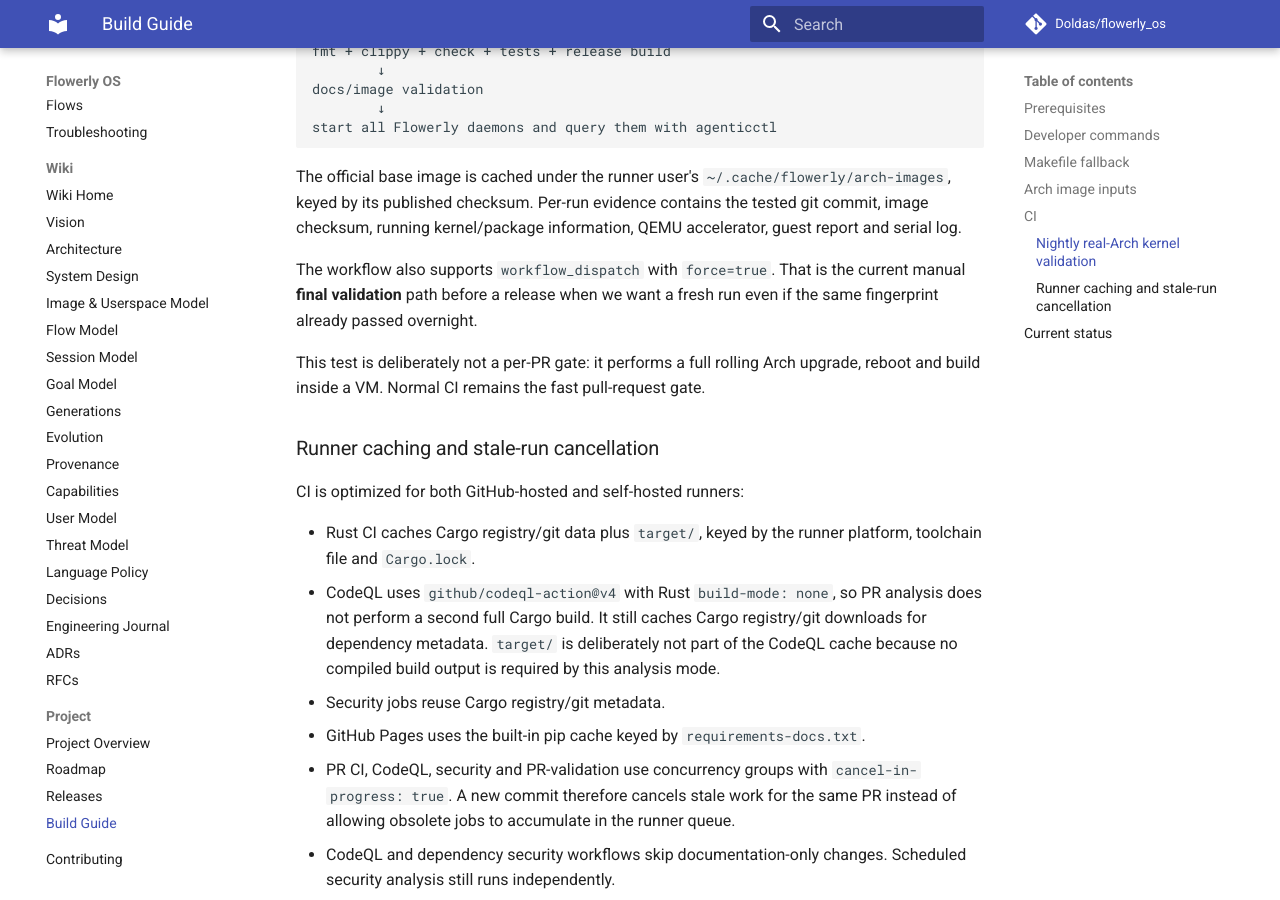
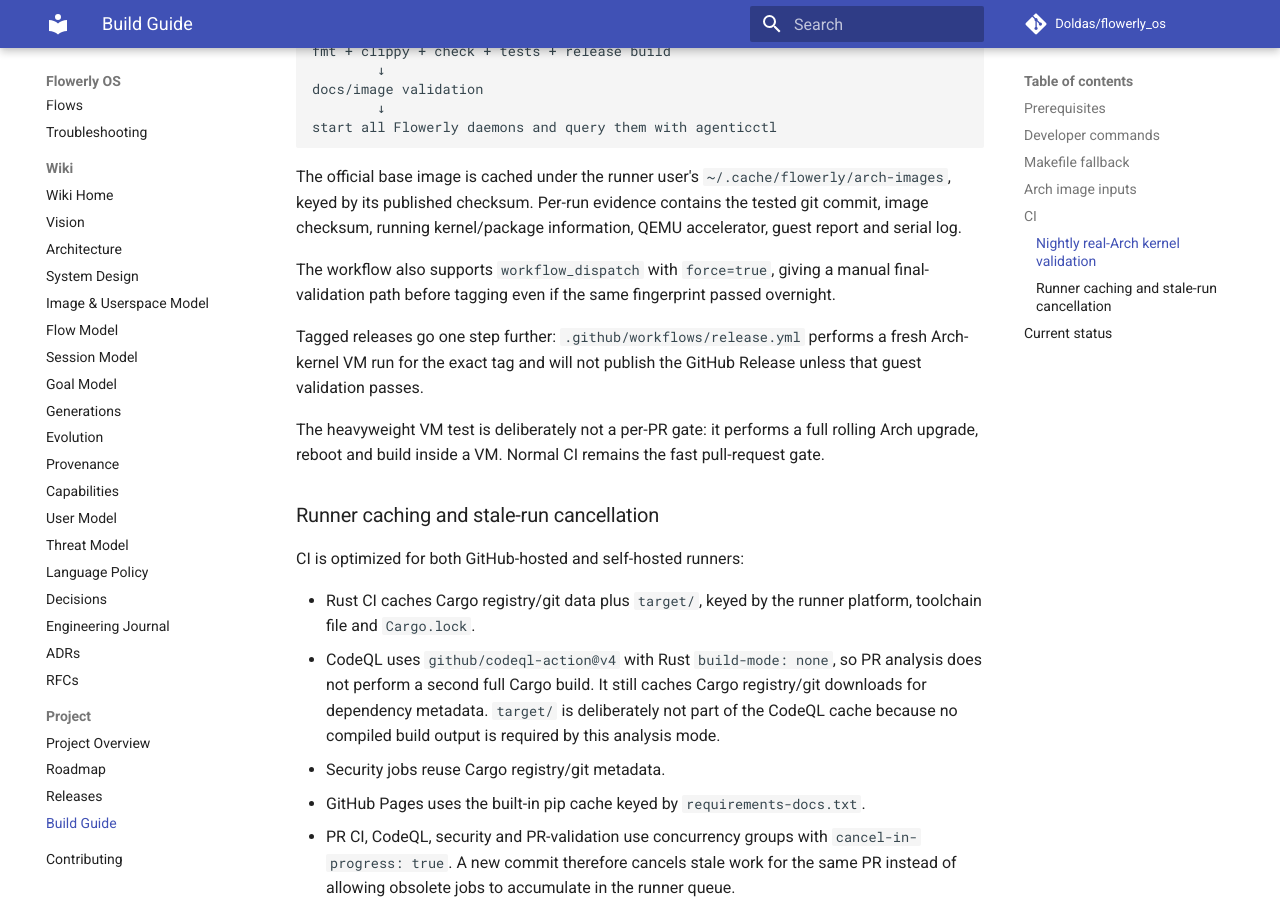
Before and after one commit to Doldas/flowerly_os, an MkDocs documentation site: the page built from docs/build.md, in a window 1280 px wide and 900 px high, scrolled down 2735 px. Built offline with MkDocs 1.6.1 and Material for MkDocs 9.7.7, drawn with Linux system fonts in a browser that asks for light colours; comment, search, counter and statistics services are not loaded.

Commit message:
docs(ci): document Arch release gate

```diff
--- a/docs/build.md
+++ b/docs/build.md
@@ -136,13 +136,17 @@ The official base image is cached under the runner user's
 evidence contains the tested git commit, image checksum, running kernel/package
 information, QEMU accelerator, guest report and serial log.
 
-The workflow also supports `workflow_dispatch` with `force=true`. That is
-the current manual **final validation** path before a release when we want a
-fresh run even if the same fingerprint already passed overnight.
+The workflow also supports `workflow_dispatch` with `force=true`, giving a
+manual final-validation path before tagging even if the same fingerprint passed
+overnight.
 
-This test is deliberately not a per-PR gate: it performs a full rolling Arch
-upgrade, reboot and build inside a VM. Normal CI remains the fast pull-request
-gate.
+Tagged releases go one step further: `.github/workflows/release.yml` performs a
+fresh Arch-kernel VM run for the exact tag and will not publish the GitHub
+Release unless that guest validation passes.
+
+The heavyweight VM test is deliberately not a per-PR gate: it performs a full
+rolling Arch upgrade, reboot and build inside a VM. Normal CI remains the fast
+pull-request gate.
 
 ### Runner caching and stale-run cancellation
 
```
